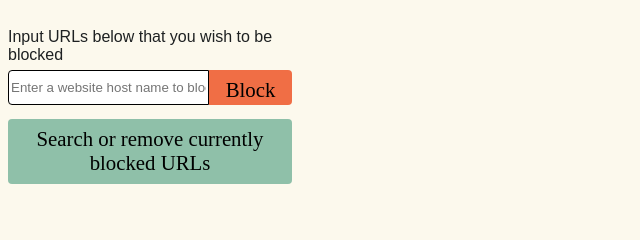
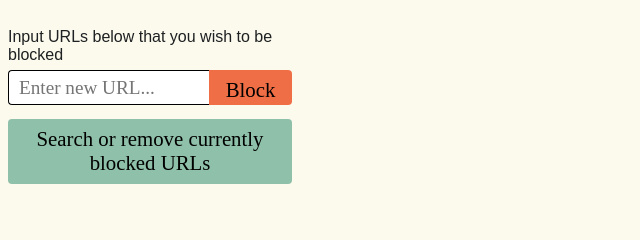
Before and after one commit to Rap1zer/peaceful-browsing-extension, a browser extension: page block-websites.html in a window 1280 px wide. Shown: the part 231-471 px from the top of the page, 0-640 px from the left. Drawn offline with Linux system fonts and the light colour scheme; a web font is replaced by a local one.

Commit message:
Cleaned CSS

```diff
--- a/block-websites.html
+++ b/block-websites.html
@@ -33,8 +33,8 @@
       <input
         type="text"
         id="site-input"
-        class="site-input"
-        placeholder="Enter a website host name to block"
+        class="text-input site-input"
+        placeholder="Enter new URL..."
       />
       <button id="block-custom-site" class="block-custom-site btn">
         Block
--- a/styling/bloxk-websites-style.css
+++ b/styling/bloxk-websites-style.css
@@ -35,7 +35,7 @@ body {
   height: 12px;
   background-color: white;
   border-radius: 6px;
-  border: 1px solid #c1c9d2;
+  border: 2px solid #c1c9d2;
   box-shadow: -407px 0 0 400px #bf2020;
 }
 
@@ -63,9 +63,6 @@ body {
 }
 
 .site-input {
-  border-radius: 4px 0 0 4px;
-  border: 1px solid black;
-  width: 100%;
   height: 35px;
 }
 
--- a/styling/style.css
+++ b/styling/style.css
@@ -60,3 +60,14 @@ button {
 .go-back-btn i {
   padding-right: 4px;
 }
+
+.text-input {
+  font-size: 1.2em;
+  height: 32px;
+  width: 100%;
+  padding: 10px;
+  border-radius: 4px 0 0 4px;
+  border: 1px solid black;
+  border-right: none;
+  font-family: "Inria Serif", serif;
+}
```
Also changed, not shown: block-keywords.html (+1 -1 lines), styling/block-keywords-style.css (+0 -11 lines).
